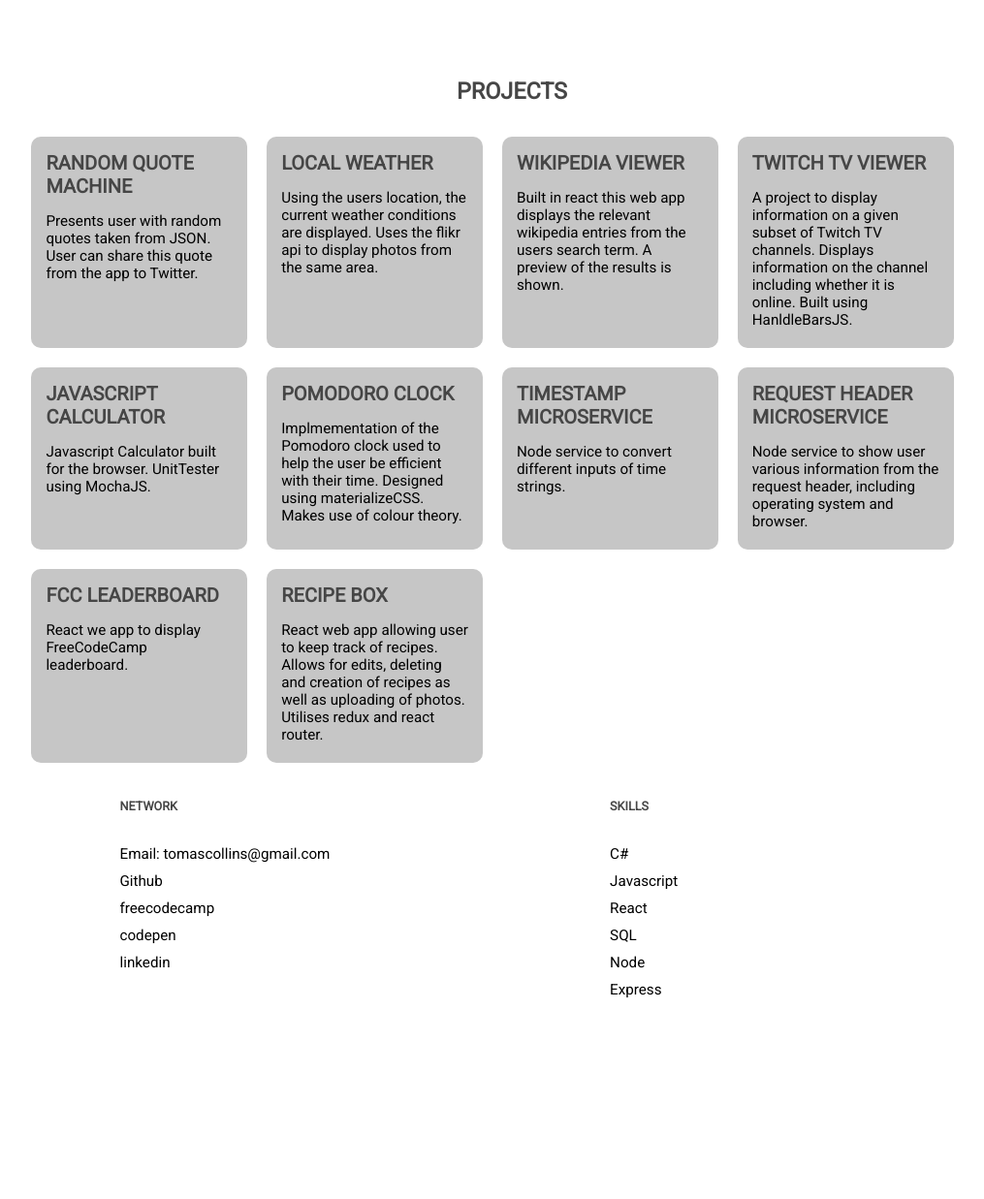
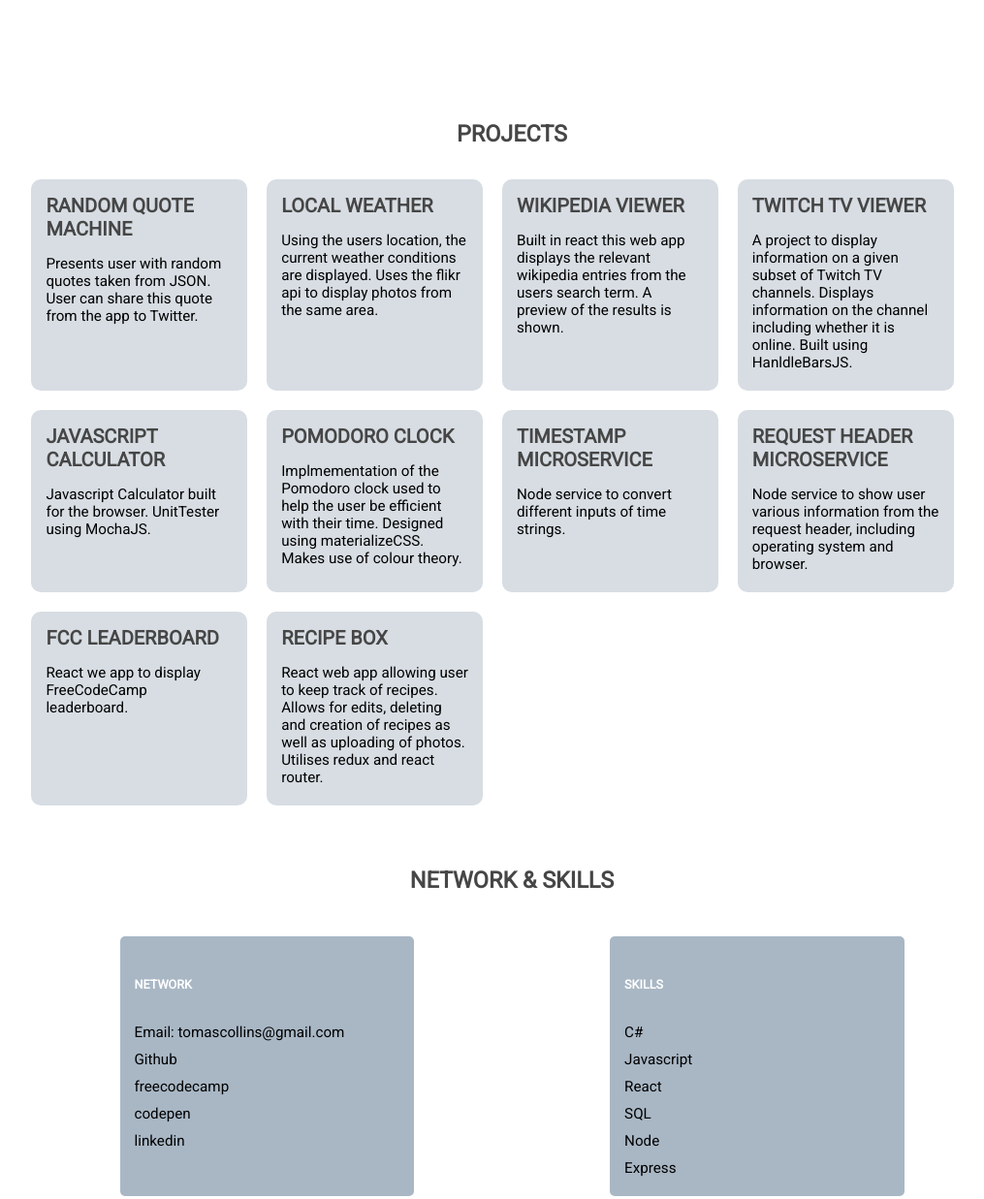
Before and after one commit to collinstommy/fcc-portfolio, a React app: page / in a window 1280 px wide. Shown: the part 1060-2297 px from the top of the page at 97% size, without its empty margins (112-1127 px from the left). Before the commit the page ends 2095 px from the top, so only its background shows below. Built offline with nearby package versions, Linux system fonts and the light colour scheme.

Commit message:
add info section

```diff
--- a/src/Portfolio.js
+++ b/src/Portfolio.js
@@ -12,8 +12,9 @@ class Portfolio extends Component {
         <div className="container">
           <Title />
           <Description />
-          <SectionTitle />
+          <SectionTitle title='Projects' styleID='project' />
           <Projects />
+          <SectionTitle title='Network & Skills' styleID='info' />
           <Network />
         </div>
     );
--- a/src/components/Projects.js
+++ b/src/components/Projects.js
@@ -7,6 +7,7 @@ const Projects = () => {
 
 
 return (
+
   <div className='projects'>
       {project_details.map(function(project, index){
         return (
--- a/src/components/SectionTitle.js
+++ b/src/components/SectionTitle.js
@@ -1,11 +1,11 @@
 import React from 'react';
 import '../styles/portfolio.css';
 
-const SectionTitle = () => {
+const SectionTitle = (props) => {
 
   return (
-      <div className="section-title">
-        <h3>Projects</h3>
+      <div className={`${props.styleID}-title`}>
+        <h3>{props.title}</h3>
       </div>
   );
 
--- a/src/styles/portfolio.css
+++ b/src/styles/portfolio.css
@@ -23,8 +23,9 @@ h3, h4, h5, h6{
   grid-template-areas:
     "title . . ."
     "description description description description"
-    "section-title section-title section-title section-title"
+    "project-title project-title project-title project-title"
     "projects projects projects projects"
+    "info-title info-title info-title info-title"
     "lists lists lists lists"
     ;
   margin: auto 10% ;
@@ -67,15 +68,27 @@ h3, h4, h5, h6{
   display: flex;
   margin-bottom: 50px;
 }
+.listItem{
+  background-color: #A9B7C5;
+  border-radius: 5px;
+  flex-basis: 50%;
+  margin: 2% 10%;
+  padding: 15px;
+}
 
-.listItem{
-  flex-basis: 50%;
-  margin: 0 10%;
+.listItem h5{
+  color: white;
+}
+
+.info-title{
+    grid-area: info-title;
+    grid-column: 1 / 5;
+    text-align: center;
 }
 
 /* work styles */
-.section-title{
-    grid-area: section-title;
+.project-title{
+    grid-area: project-title;
     grid-column: 1 / 5;
     text-align: center;
 }
@@ -86,10 +99,11 @@ h3, h4, h5, h6{
   height: auto;
   grid-area: projects;
   grid-column: 1 / 5;
+  margin-bottom: 30px;
 }
 
 .project-box{
-  background-color: #C6C6C6;
+  background-color: #D7DDE3;
   border-radius: 10px;
   color: #000000;
   display: block;
```
Also changed, not shown: build/asset-manifest.json (added), build/favicon.ico (added), build/index.html (added), 4 other files.
